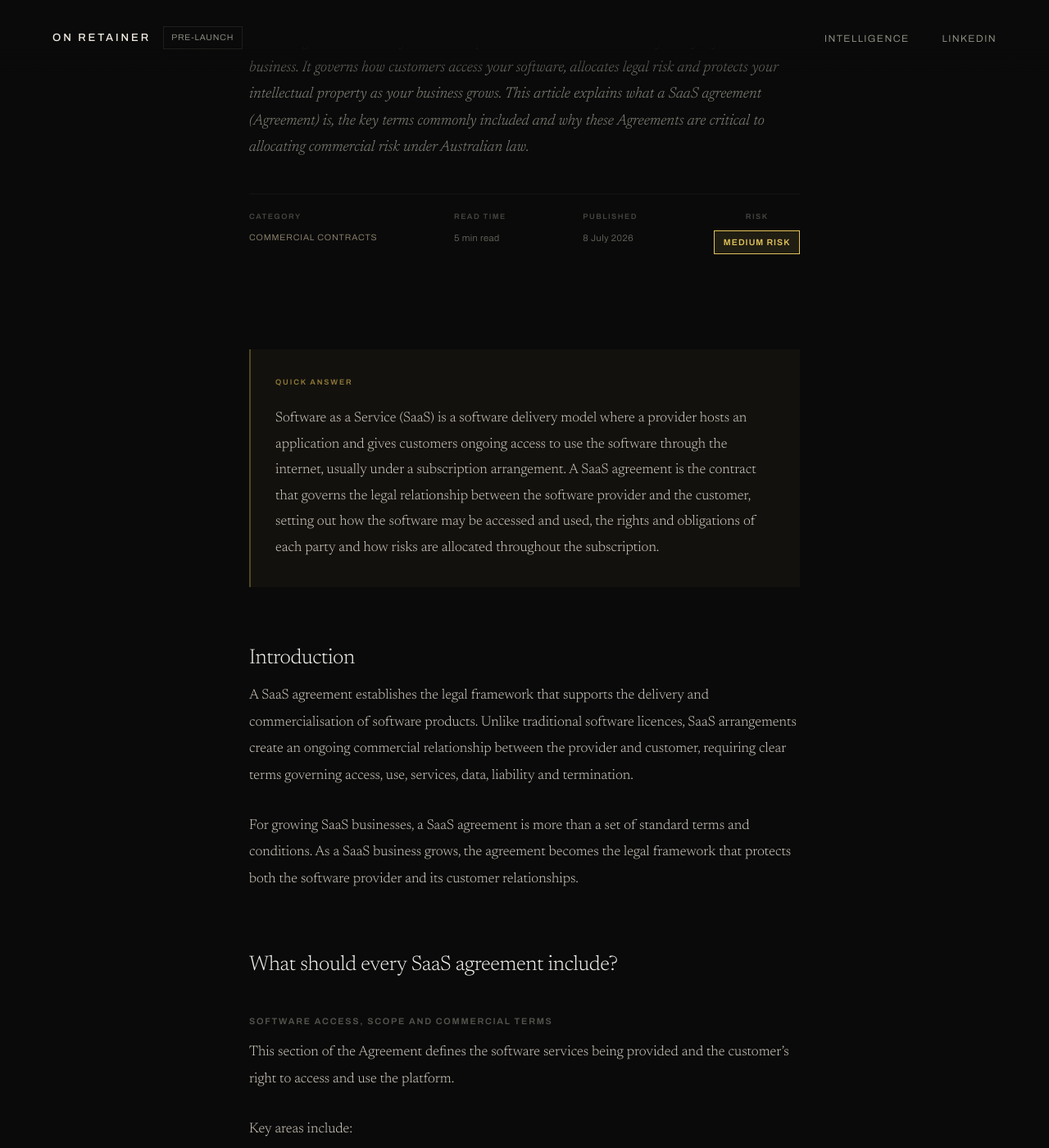
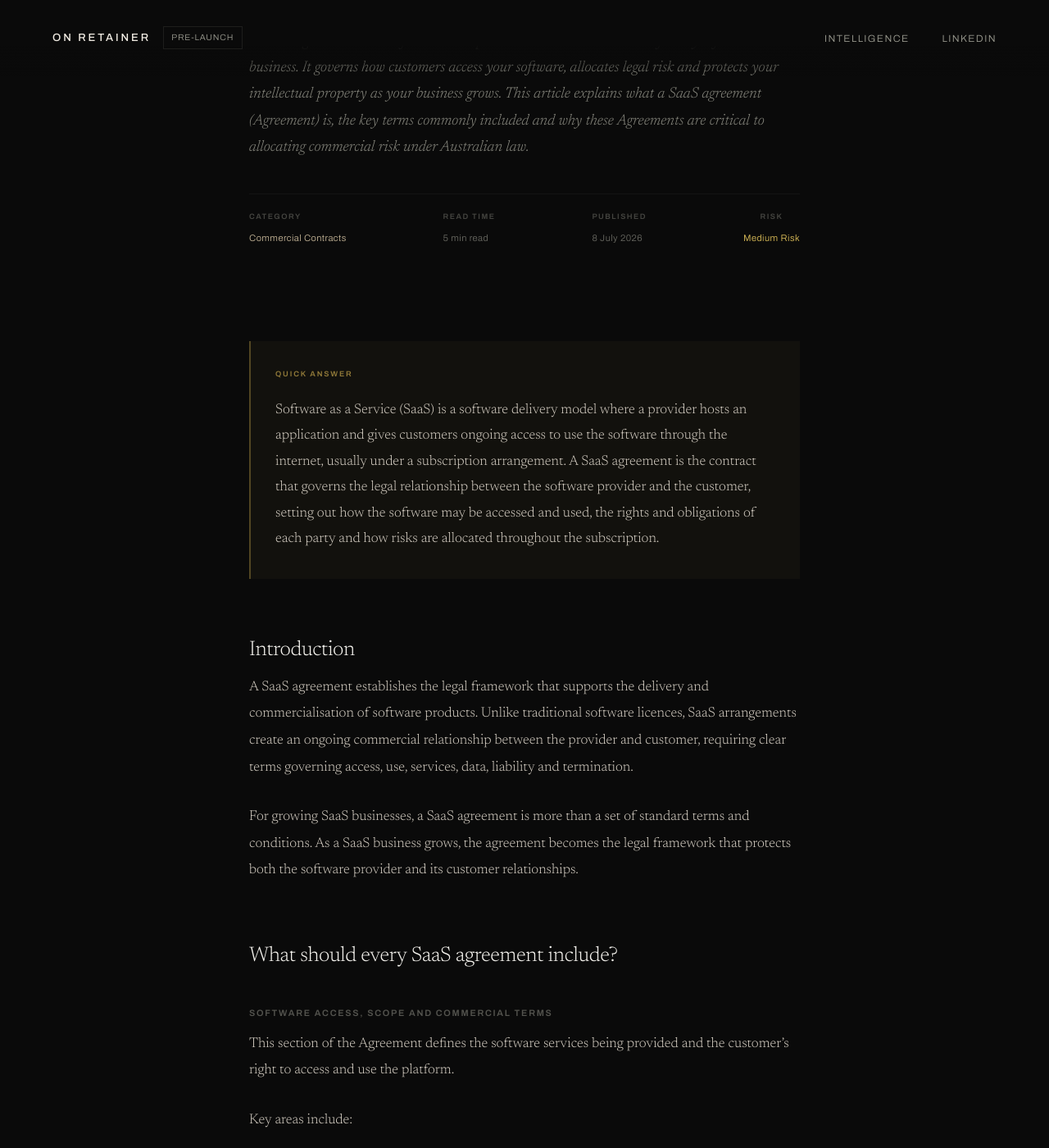
Before and after one commit to Syn-axe/solid-guacamole, a Jekyll site: the page built from _articles/what-is-a-saas-agreement.md, in a window 1280 px wide and 1400 px high, scrolled down 260 px. Shown: the whole window at 82% size. Built offline with Jekyll 4.4.1, drawn with Linux system fonts in a browser that asks for light colours.

Commit message:
Update article.html

```diff
--- a/_layouts/article.html
+++ b/_layouts/article.html
@@ -202,41 +202,27 @@
 
     .meta-value--category {
       color: var(--cat-color);
-      opacity: 0.75;
-      letter-spacing: 0.08em;
-      text-transform: uppercase;
-      font-size: 0.66rem;
+      opacity: 1;
     }
 
-    /* Risk badge — centered and colour-coded by risk level */
+    /* Risk value — aligned with the other metadata and colour-coded */
     .meta-value--risk {
-      display: inline-flex;
-      align-items: center;
-      justify-content: center;
-      font-size: 0.66rem;
-      font-weight: 600;
-      letter-spacing: 0.1em;
-      text-transform: uppercase;
-      min-width: 5.5rem;
-      padding: 0.3rem 0.65rem;
-      border: 1px solid currentColor;
-      background: rgba(158, 158, 147, 0.1);
+      font-size: 0.7rem;
+      letter-spacing: 0.04em;
+      white-space: nowrap;
       color: var(--slate);
     }
 
     .meta-value--risk-low {
       color: #67C587;
-      background: rgba(103, 197, 135, 0.1);
     }
 
     .meta-value--risk-medium {
       color: #E2C35B;
-      background: rgba(226, 195, 91, 0.1);
     }
 
     .meta-value--risk-high {
       color: #E06B6B;
-      background: rgba(224, 107, 107, 0.1);
     }
 
     /* ─── ARTICLE BODY ─── */
@@ -682,13 +668,11 @@
       .article-meta-strip .meta-value--risk {
         max-width: 100%;
         font-size: clamp(0.48rem, 2vw, 0.7rem);
-        letter-spacing: clamp(0.02em, 0.5vw, 0.1em);
+        letter-spacing: clamp(0.02em, 0.35vw, 0.04em);
         white-space: nowrap;
       }
       .article-meta-strip .meta-value--risk {
         min-width: 0;
-        width: 100%;
-        padding: clamp(0.2rem, 1vw, 0.3rem) clamp(0.15rem, 1.5vw, 0.65rem);
       }
       h1 { font-size: clamp(1.85rem, 7vw, 2.6rem); }
     }
```
